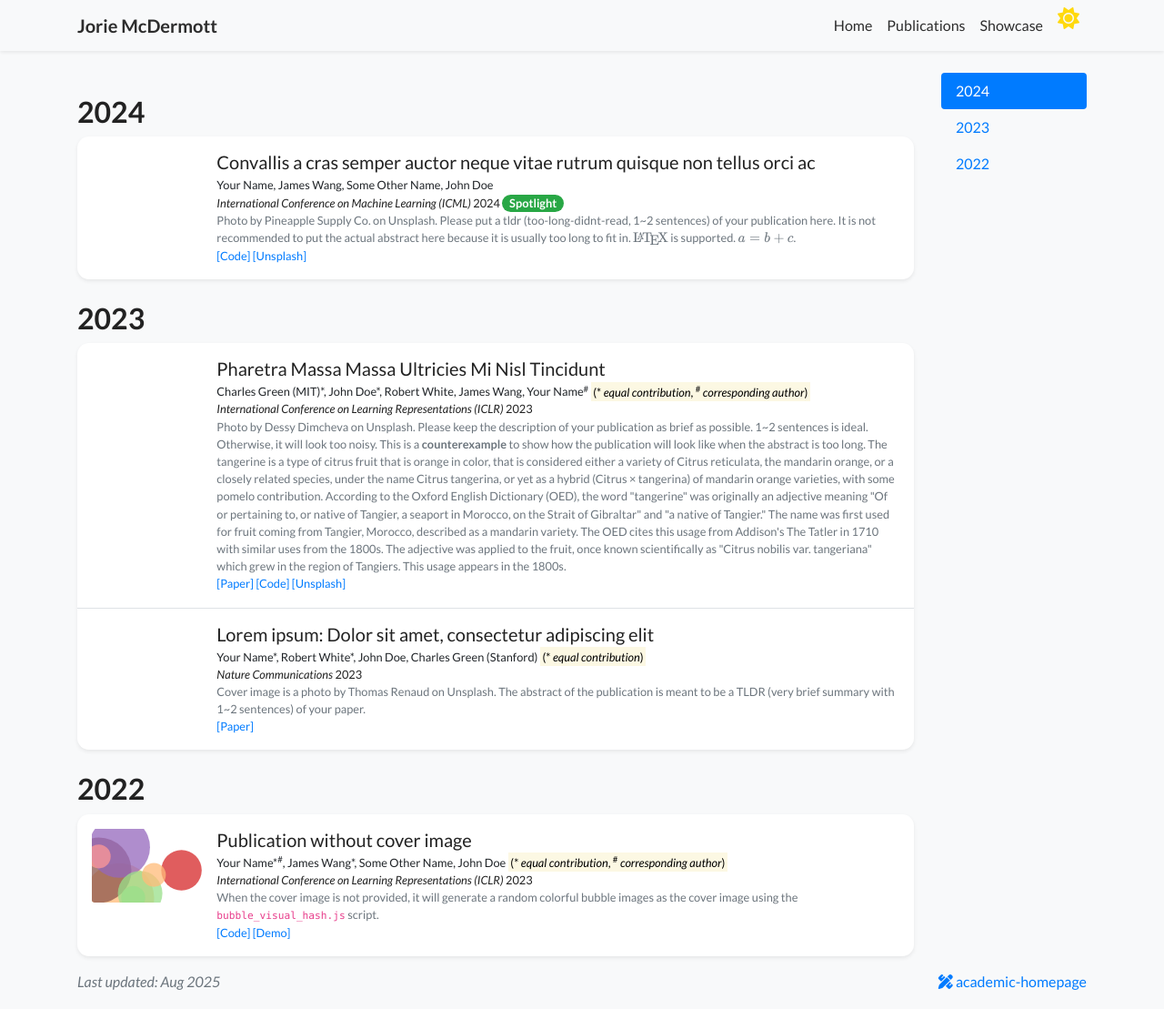
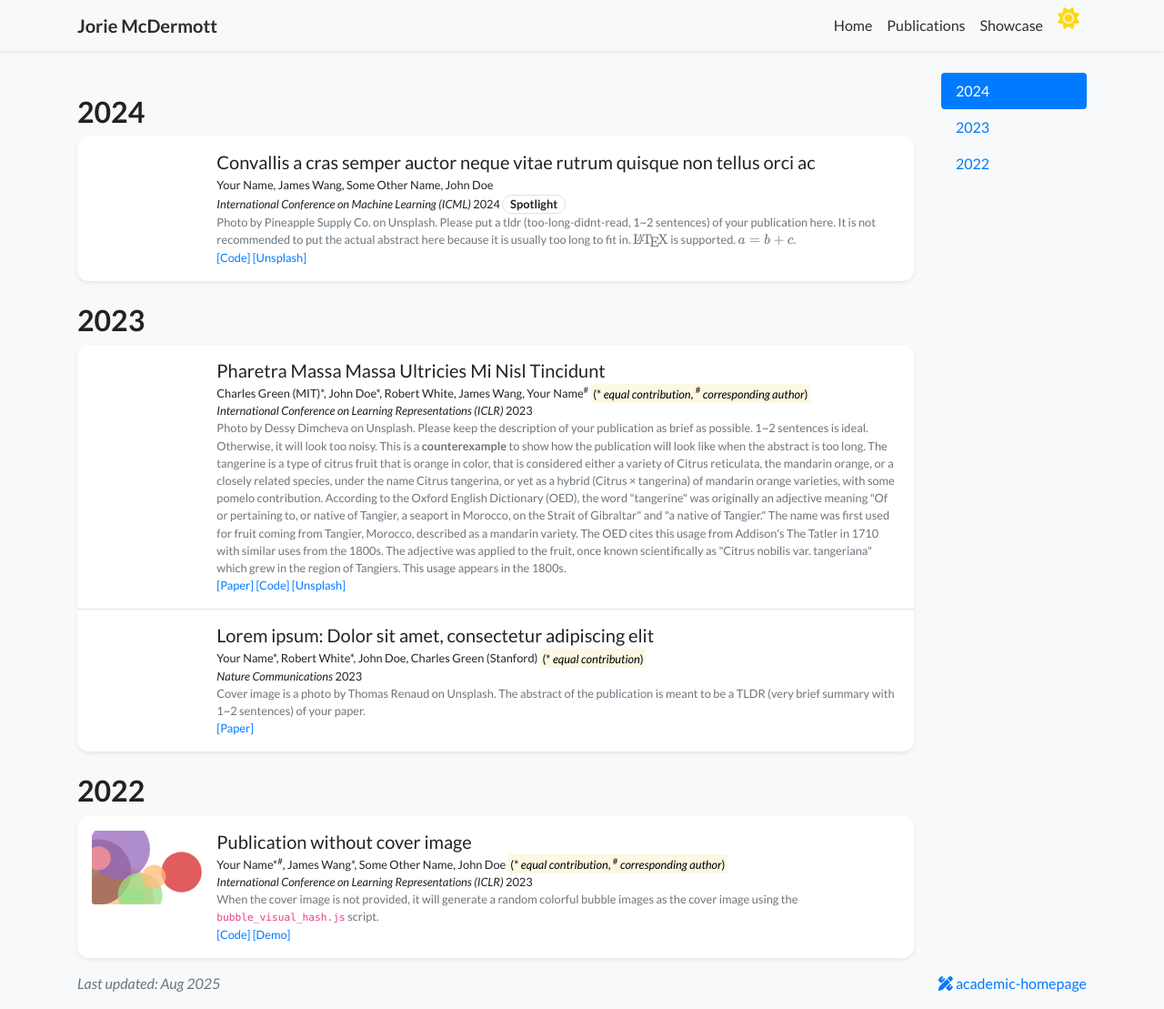
Before and after one commit to Jorie286/homepage, a Jekyll site: the page built from publications.html, in a window 1280 px wide and 1109 px high. Shown: the whole window at 91% size. Built offline with Jekyll 4.4.1, drawn with Linux system fonts in a browser that asks for light colours; nearby versions of some CDN libraries; a style sheet for code colours, icons or effects is not loaded.

Commit message:
Update global.css
Edit badges to make their backgrounds white.

```diff
--- a/assets/css/global.css
+++ b/assets/css/global.css
@@ -59,6 +59,20 @@ h1, h2, h3, h4, h5, h6,
     background-color: #fff;
 }
 
+.badge,
+.inline-badge {
+    background-color: #fff !important;
+    color: #222; /* or your preferred text color */
+    border: 1px solid #e0e0e0; /* optional: subtle border */
+}
+
+body.dark-theme .badge,
+body.dark-theme .inline-badge {
+    background-color: #fff !important;
+    color: #222 !important;
+    border: 1px solid #e0e0e0 !important;
+}
+
 .no-break {
     white-space: nowrap;
 }
```
